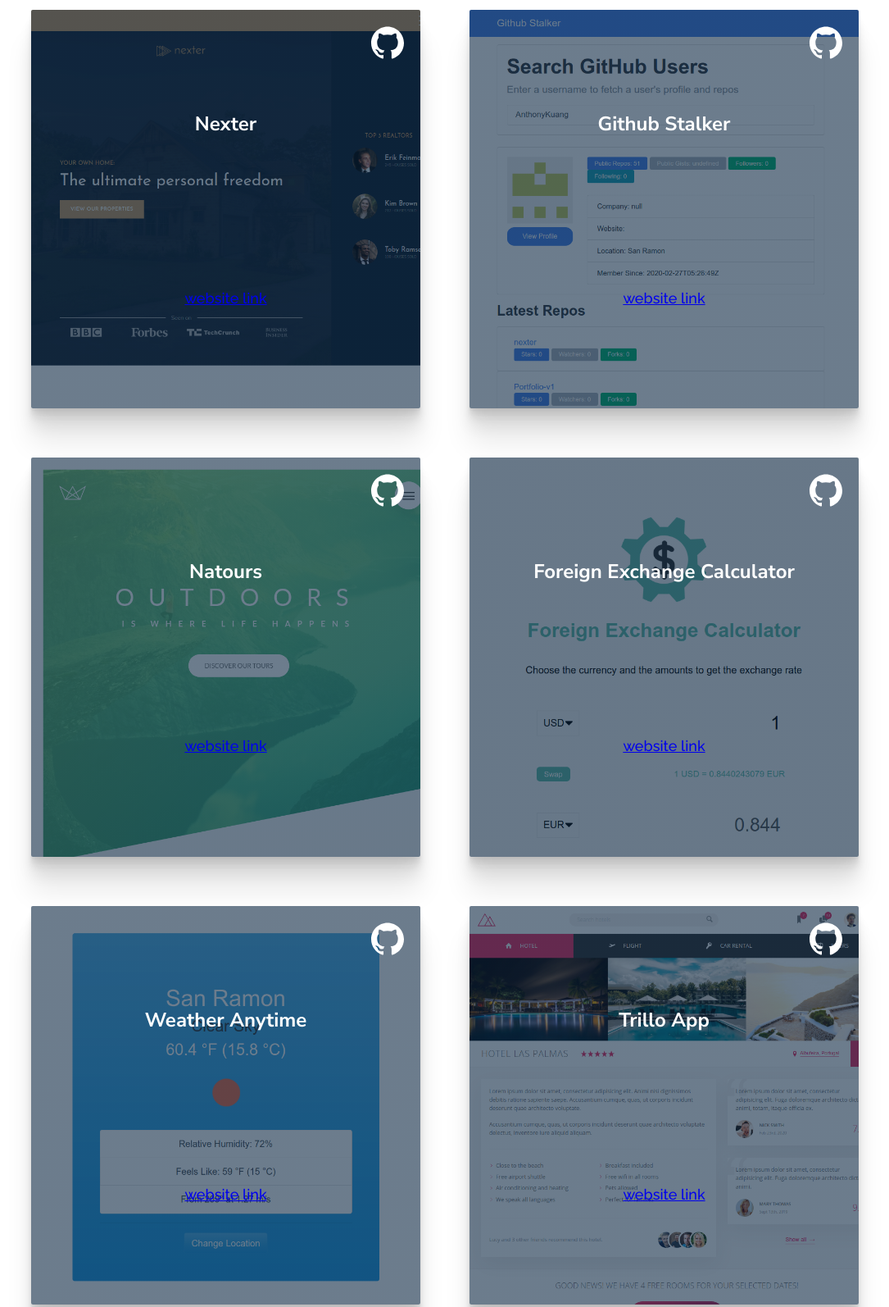
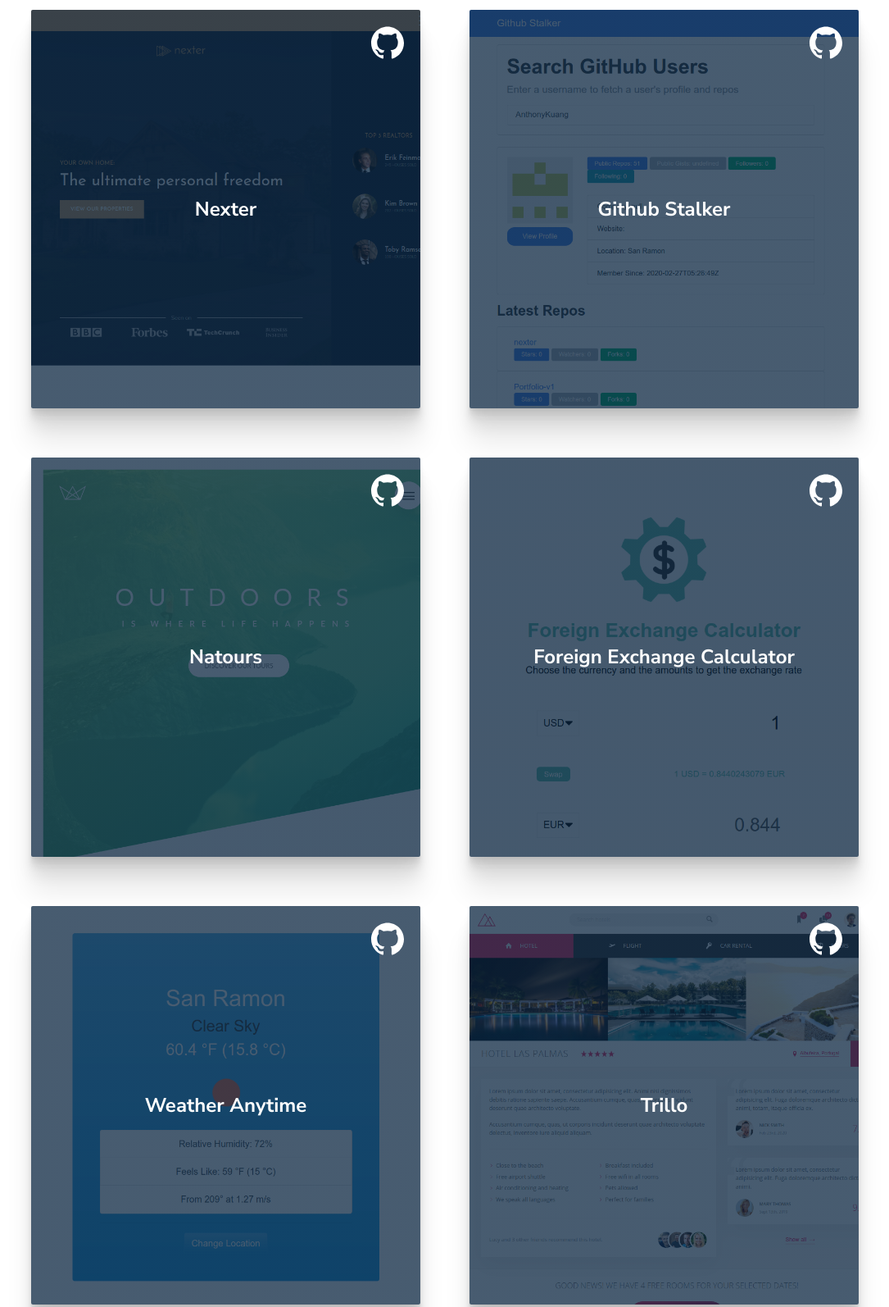
Before and after one commit to shimamooo/Portfolio-v1, a website: page index.html in a window 1280 px wide. Shown: the part 2260-3854 px from the top of the page at 82% size, without its empty margins (97-1182 px from the left). Drawn offline with Linux system fonts and the light colour scheme.

Commit message:
cards finished

```diff
--- a/index.html
+++ b/index.html
@@ -81,71 +81,53 @@
     </div>
 
     <div class="container container--projects">
-      <div class="project project--nexter">
+      <a href="https://github.com/AnthonyKuang/nexter" class="project project--nexter" target="_blank">
         <p class="project__name">Nexter</p>
-        <a href="https://anthonykuang.github.io/nexter/" class="project__link" target="_blank">website link</a>
-        <a href="https://github.com/AnthonyKuang/nexter" class="project__github" target="_blank">
-          <svg>
+        <svg class="project__github">
           <use xlink:href="img/sprite.svg#icon-github"></use>
         </svg>
       </a>
-      </div>
 
-      <div class="project project--github">
+      <a href="https://github.com/AnthonyKuang/Github-Stalker" class="project project--github" target="_blank">
         <p class="project__name">Github Stalker</p>
-        <a href="https://anthonykuang.github.io/Github-Stalker/" class="project__link" target="_blank">website link</a>
-        <a href="https://github.com/AnthonyKuang/Github-Stalker" class="project__github" target="_blank">
-          <svg>
+        <svg class="project__github">
           <use xlink:href="img/sprite.svg#icon-github"></use>
         </svg>
       </a>
-      </div>
 
-      <div class="project project--natours">
+      <a href="https://github.com/AnthonyKuang/natours-website" class="project project--natours" target="_blank">
         <p class="project__name">Natours</p>
-        <a href="https://anthonykuang.github.io/Natours-Website/" class="project__link" target="_blank">website link</a>
-        <a href="https://github.com/AnthonyKuang/Natours-Website" class="project__github" target="_blank">
-          <svg>
+        <svg class="project__github">
           <use xlink:href="img/sprite.svg#icon-github"></use>
         </svg>
       </a>
-      </div>
 
-      <div class="project project--exchange">
+      <a href="https://github.com/AnthonyKuang/Foreign-Exchange-Calculator" class="project project--exchange" target="_blank">
         <p class="project__name">Foreign Exchange Calculator</p>
-        <a href="https://anthonykuang.github.io/Foreign-Exchange-Calculator" class="project__link" target="_blank">website link</a>
-        <a href="https://github.com/AnthonyKuang/Foreign-Exchange-Calculator" class="project__github" target="_blank">
-          <svg>
+        <svg class="project__github">
           <use xlink:href="img/sprite.svg#icon-github"></use>
         </svg>
       </a>
-      </div>
 
-      <div class="project project--weather">
+      <a href="https://github.com/AnthonyKuang/Weather-Anytime" class="project project--weather" target="_blank">
         <p class="project__name">Weather Anytime</p>
-        <a href="https://anthonykuang.github.io/Weather-Anytime/" class="project__link" target="_blank">website link</a>
-        <a href="https://github.com/AnthonyKuang/Weather-Anytime" class="project__github" target="_blank">
-          <svg>
+        <svg class="project__github">
           <use xlink:href="img/sprite.svg#icon-github"></use>
         </svg>
       </a>
-      </div>
 
-      <div class="project project--trillo">
-        <p class="project__name">Trillo App</p>
-        <a href="https://anthonykuang.github.io/Trillo-App/" class="project__link" target="_blank">website link</a>
-        <a href="https://github.com/AnthonyKuang/Trillo-App" class="project__github" target="_blank">
-          <svg>
+      <a href="https://github.com/AnthonyKuang/trillo-app" class="project project--trillo" target="_blank">
+        <p class="project__name">Trillo</p>
+        <svg class="project__github">
           <use xlink:href="img/sprite.svg#icon-github"></use>
         </svg>
       </a>
-      </div>
     </div>
   </section>
 
   <section class="blog">
     <div class="container container--blog">
-      <h3 class="heading-3 heading-3--light">Medium posts</h3>
+      <h3 class="heading-3 heading-3--light">Latest Medium posts</h3>
       <h2 class="heading-2 heading-2--light">See my publications</h2>
     </div>
   </section>
--- a/sass/base/_base.scss
+++ b/sass/base/_base.scss
@@ -32,6 +32,13 @@ $box-shadow:
   0 12.5px 10px rgba(0, 0, 0, 0.06),
   0 22.3px 17.9px rgba(0, 0, 0, 0.072),
   0 41.8px 33.4px rgba(0, 0, 0, 0.086);
+$box-shadow-dark:
+  0 2.8px 2.2px rgba(0, 0, 0, 0.034),
+  0 6.7px 5.3px rgba(0, 0, 0, 0.048),
+  0 12.5px 10px rgba(0, 0, 0, 0.06),
+  0 22.3px 17.9px rgba(0, 0, 0, 0.072),
+  0 41.8px 33.4px rgba(0, 0, 0, 0.086),
+  0 100px 80px rgba(0, 0, 0, 0.12);
 
 // GLOBAL RESET
 *,
--- a/sass/components/_projects.scss
+++ b/sass/components/_projects.scss
@@ -1,65 +1,55 @@
 .project {
   border-radius: 2px;
-  padding: 3rem;
   box-shadow: $box-shadow;
   background-size: cover;
-  color: $color-white;
+  transition: all .5s;
   display: grid;
   place-items: center;
-  transition: all .5s;
+  text-decoration: none;
   position: relative;
+
+  &:hover {
+    transform: translateY(-1rem);
+    box-shadow: $box-shadow-dark;
+  }
 
   &__name {
     font-size: $font-size-medium;
     font-weight: $font-weight-bold;
     font-family: $font-heading;
-    text-align: center;
+    color: $color-white;
   }
 
   &__github {
     position: absolute;
     top: 2rem;
     right: 2rem;
-
-    svg {
-      width: 4rem;
-      height: 4rem;
-      fill: $color-white;
-    }
+    fill: $color-white;
+    width: 4rem;
+    height: 4rem;
   }
 
   &--nexter {
-    background-image: linear-gradient(to right, rgba($color-grey-dark-1, 0.6), rgba($color-grey-dark-1, 0.6)), url(../../img/nexter.png);
+    background-image: linear-gradient(to right, rgba($color-grey-dark-1, 0.75), rgba($color-grey-dark-1, 0.75)), url(../../img/nexter.png);
   }
 
   &--github {
-    background-image: linear-gradient(to right, rgba($color-grey-dark-1, 0.6), rgba($color-grey-dark-1, 0.6)), url(../../img/github.png);
+    background-image: linear-gradient(to right, rgba($color-grey-dark-1, 0.75), rgba($color-grey-dark-1, 0.75)), url(../../img/github.png);
   }
 
   &--natours {
-    background-image: linear-gradient(to right, rgba($color-grey-dark-1, 0.6), rgba($color-grey-dark-1, 0.6)), url(../../img/natours.png);
+    background-image: linear-gradient(to right, rgba($color-grey-dark-1, 0.75), rgba($color-grey-dark-1, 0.75)), url(../../img/natours.png);
   }
 
   &--exchange {
-    background-image: linear-gradient(to right, rgba($color-grey-dark-1, 0.6), rgba($color-grey-dark-1, 0.6)), url(../../img/exchange.png);
+    background-image: linear-gradient(to right, rgba($color-grey-dark-1, 0.75), rgba($color-grey-dark-1, 0.75)), url(../../img/exchange.png);
   }
 
   &--weather {
-    background-image: linear-gradient(to right, rgba($color-grey-dark-1, 0.6), rgba($color-grey-dark-1, 0.6)), url(../../img/weather.png);
+    background-image: linear-gradient(to right, rgba($color-grey-dark-1, 0.75), rgba($color-grey-dark-1, 0.75)), url(../../img/weather.png);
   }
 
   &--trillo {
-    background-image: linear-gradient(to right, rgba($color-grey-dark-1, 0.6), rgba($color-grey-dark-1, 0.6)), url(../../img/trillo.png);
-  }
-
-  &:hover {
-    transform: translateY(-1rem);
-    box-shadow:
-      0 2.8px 2.2px rgba(0, 0, 0, 0.034),
-      0 6.7px 5.3px rgba(0, 0, 0, 0.048),
-      0 12.5px 10px rgba(0, 0, 0, 0.06),
-      0 22.3px 17.9px rgba(0, 0, 0, 0.072),
-      0 41.8px 33.4px rgba(0, 0, 0, 0.086),
-      0 100px 80px rgba(0, 0, 0, 0.12);
+    background-image: linear-gradient(to right, rgba($color-grey-dark-1, 0.75), rgba($color-grey-dark-1, 0.75)), url(../../img/trillo.png);
   }
 }
```
Also changed, not shown: css/style.css. Lines whose indentation alone changed are shown as unchanged.
